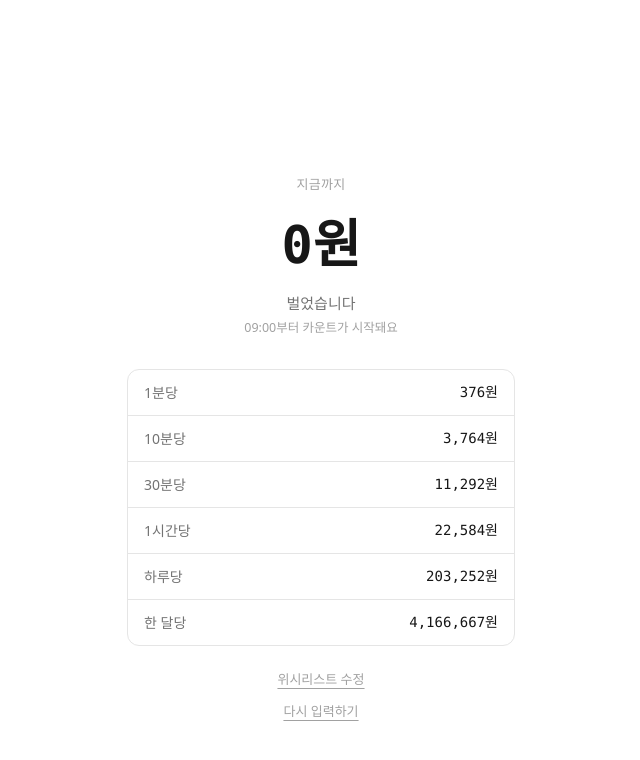
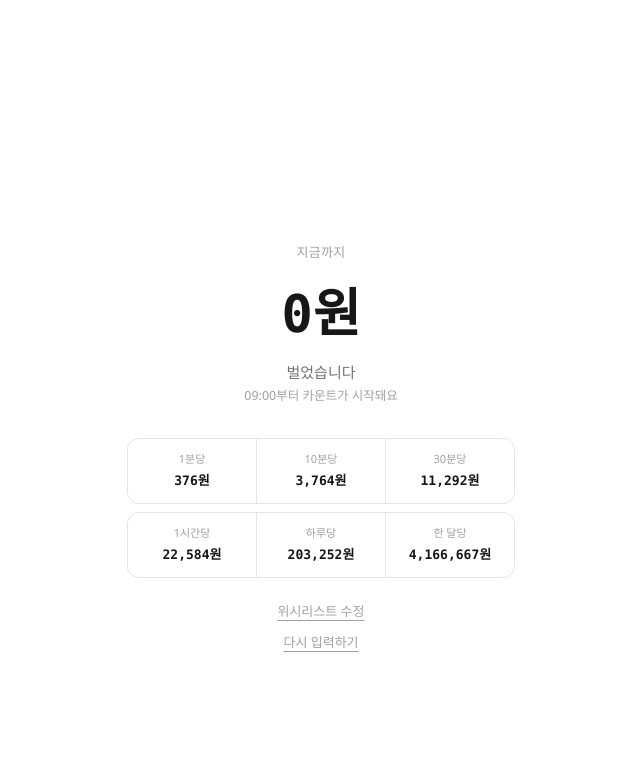
Before and after one commit to Namsanii/salarymeter, a Next.js app: page / in a window 1280 px wide. Both pictures are taken after a click on the button "확인". Shown: the top 760 px of the page, without its empty margins (319-959 px from the left). Built offline with nearby package versions, Linux system fonts and the light colour scheme.

Commit message:
grid layout for rate table

```diff
--- a/components/salarymeter.tsx
+++ b/components/salarymeter.tsx
@@ -118,7 +118,6 @@ const RATE_INTERVALS: { label: string; seconds: number }[] = [
   { label: "1분", seconds: 60 },
   { label: "10분", seconds: 600 },
   { label: "30분", seconds: 1800 },
-  { label: "1시간", seconds: 3600 },
 ];
 
 const EMOJI_MAP: [string, string][] = [
@@ -408,29 +407,36 @@ export default function SalaryMeter() {
           {workStatus === "weekend" && "주말 · 카운트가 멈춰있어요"}
         </div>
 
-        <div className="w-full border border-neutral-200 rounded-xl overflow-hidden mb-6">
+        <div className="w-full mb-6">
+          <div className="grid grid-cols-3 gap-px bg-neutral-200 rounded-xl overflow-hidden border border-neutral-200">
             {RATE_INTERVALS.map((r) => (
-            <div
-              key={r.label}
-              className="flex items-center justify-between px-4 py-3 text-[14px] border-b border-neutral-200"
-            >
-              <span className="text-neutral-500">{r.label}당</span>
-              <span className="font-mono font-medium text-neutral-900 tabular-nums">
+              <div key={r.label} className="bg-white text-center py-3 px-2">
+                <div className="text-[11px] text-neutral-400 mb-1">{r.label}당</div>
+                <div className="font-mono text-[13px] font-semibold text-neutral-900 tabular-nums">
                   {fmtWon(perSecond * r.seconds)}원
-              </span>
+                </div>
               </div>
             ))}
-          <div className="flex items-center justify-between px-4 py-3 text-[14px] border-b border-neutral-200">
-            <span className="text-neutral-500">하루당</span>
-            <span className="font-mono font-medium text-neutral-900 tabular-nums">
+          </div>
+          <div className="grid grid-cols-3 gap-px bg-neutral-200 rounded-xl overflow-hidden border border-neutral-200 mt-2">
+            <div className="bg-white text-center py-3 px-2">
+              <div className="text-[11px] text-neutral-400 mb-1">1시간당</div>
+              <div className="font-mono text-[13px] font-semibold text-neutral-900 tabular-nums">
+                {fmtWon(perSecond * 3600)}원
+              </div>
+            </div>
+            <div className="bg-white text-center py-3 px-2">
+              <div className="text-[11px] text-neutral-400 mb-1">하루당</div>
+              <div className="font-mono text-[13px] font-semibold text-neutral-900 tabular-nums">
                 {fmtWon(perSecond * hoursNum * 3600)}원
-            </span>
               </div>
-          <div className="flex items-center justify-between px-4 py-3 text-[14px]">
-            <span className="text-neutral-500">한 달당</span>
-            <span className="font-mono font-medium text-neutral-900 tabular-nums">
+            </div>
+            <div className="bg-white text-center py-3 px-2">
+              <div className="text-[11px] text-neutral-400 mb-1">한 달당</div>
+              <div className="font-mono text-[13px] font-semibold text-neutral-900 tabular-nums">
                 {fmtWon(salary / 12)}원
-            </span>
+              </div>
+            </div>
           </div>
         </div>
 
```
Lines whose indentation alone changed are shown as unchanged.
